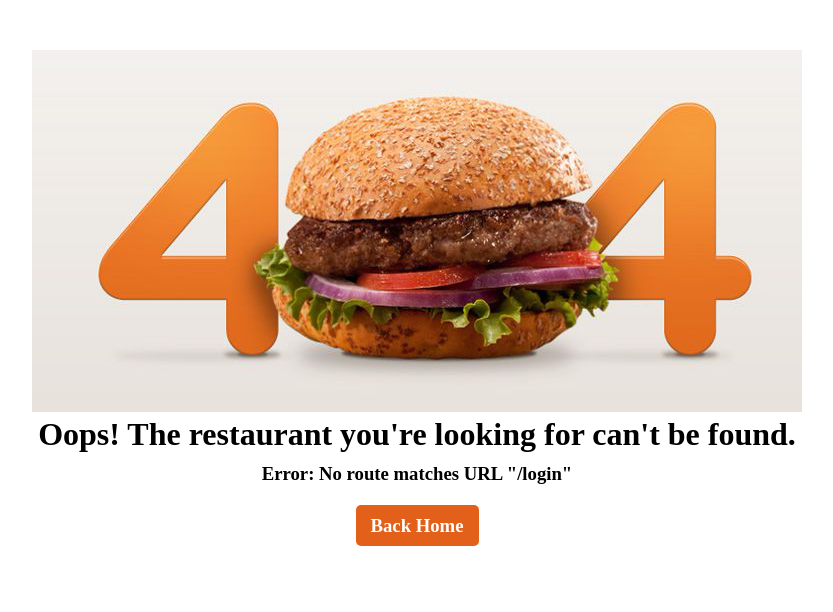
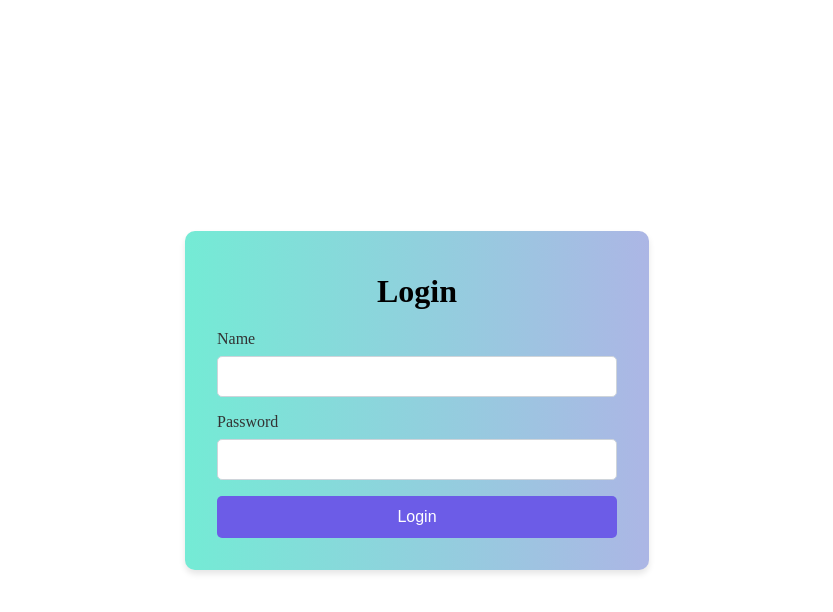
Before and after one commit to BaldaniyaParth/TestyGoodFood, a React (Vite) app: page /login in a window 1280 px wide. Shown: the top 612 px of the page, without its empty margins (223-1056 px from the left). Built offline with nearby package versions, Linux system fonts and the light colour scheme.

Commit message:
Login Create

```diff
--- a/index.css
+++ b/index.css
@@ -817,3 +817,68 @@
   padding-top: 10px;
   color: #666;
 }
+
+
+/* Login CSS */
+.login-form-container {
+  display: flex;
+  justify-content: center;
+  align-items: center;
+  height: 100vh;
+
+}
+
+.login-form-container form {
+  padding: 2rem;
+  background: #ffffff;
+  border-radius: 10px;
+  box-shadow: 0 4px 6px rgba(0, 0, 0, 0.1);
+  width: 100%;
+  max-width: 400px;
+  background-image: linear-gradient(to right, #74ebd5, #acb6e5);
+}
+
+.login-heading {
+  text-align: center;
+  margin: 10px 0 20px 0;
+}
+
+.login-form-container form .formGroup {
+  margin-bottom: 1rem;
+}
+
+.login-form-container form .formGroup label {
+  display: block;
+  margin-bottom: 0.5rem;
+  color: #333;
+}
+
+.login-form-container form .formGroup input {
+  width: 100%;
+  padding: 0.75rem;
+  border: 1px solid #ced4da;
+  border-radius: 5px;
+  box-sizing: border-box;
+}
+
+.login-form-container form .error {
+  color: #d9534f;
+  margin-top: 0.5rem;
+  font-size: 0.875rem;
+}
+
+.login-form-container form button {
+  width: 100%;
+  padding: 0.75rem;
+  border: none;
+  border-radius: 5px;
+  background-color: #6c5ce7;
+  color: white;
+  cursor: pointer;
+  font-size: 1rem;
+  transition: background-color 0.3s;
+}
+
+.login-form-container form button:hover {
+  background-color: #5a4fcf;
+}
--- a/src/App.js
+++ b/src/App.js
@@ -7,6 +7,7 @@ import ContactUs from "./component/ContactUs";
 import PageNotFound from "./component/PageNotFound";
 import RestaurantMenu from "./component/RestaurantMenu";
 import Help from "./component/Help";
+import Login from "./component/Login";
 
 // AppLayout component for overall layout structure
 const AppLayout = () => {
@@ -33,6 +34,10 @@ const AppRoute = createBrowserRouter([
             { path: "/restaurant/:resId", element: <RestaurantMenu /> },
         ]
     },
+    {
+        path: "/login",
+        element: <Login />
+    }
 ]);
 
 export default AppRoute;
--- /dev/null
+++ b/src/component/Login.js
@@ -0,0 +1,66 @@
+import { useFormik } from 'formik';
+import * as Yup from 'yup';
+import { useNavigate } from 'react-router-dom';
+
+const Login = () => {
+
+    const navigate = useNavigate();
+
+  const formik = useFormik({
+    initialValues: {
+      name: '',
+      password: ''
+    },
+    validationSchema: Yup.object({
+      name: Yup.string().min(2, 'Too Short!').max(50, 'Too Long!').required('Required'),
+      password: Yup.string().min(5, 'Password is too short - should be 5 chars minimum.').required('Required'),
+    }),
+    onSubmit: values => {
+      // Store the data in localStorage
+      localStorage.setItem('userLoginData', JSON.stringify(values));
+
+      navigate('/');
+    },
+  });
+
+  return (
+    <div className="login-form-container">
+      <form onSubmit={formik.handleSubmit} action='/'>
+        <h1 className='login-heading'>Login</h1>
+        <div className="formGroup">
+          <label htmlFor="name">Name</label>
+          <input
+            id="name"
+            name="name"
+            type="text"
+            onChange={formik.handleChange}
+            onBlur={formik.handleBlur}
+            value={formik.values.name}
+          />
+          {formik.touched.name && formik.errors.name ? (
+            <div className="error">{formik.errors.name}</div>
+          ) : null}
+        </div>
+
+        <div className="formGroup">
+          <label htmlFor="password">Password</label>
+          <input
+            id="password"
+            name="password"
+            type="password"
+            onChange={formik.handleChange}
+            onBlur={formik.handleBlur}
+            value={formik.values.password}
+          />
+          {formik.touched.password && formik.errors.password ? (
+            <div className="error">{formik.errors.password}</div>
+          ) : null}
+        </div>
+
+        <button type="submit">Login</button>
+      </form>
+    </div>
+  );
+};
+
+export default Login;
```
